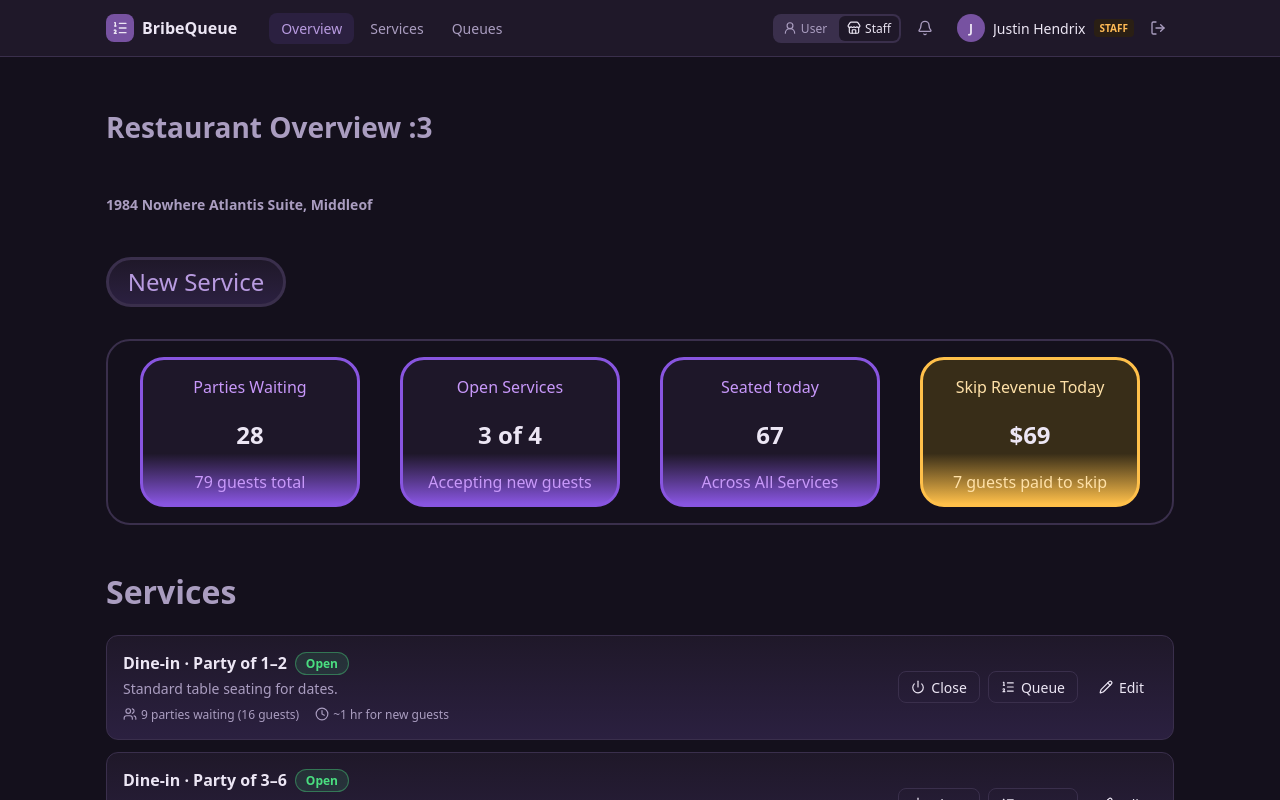
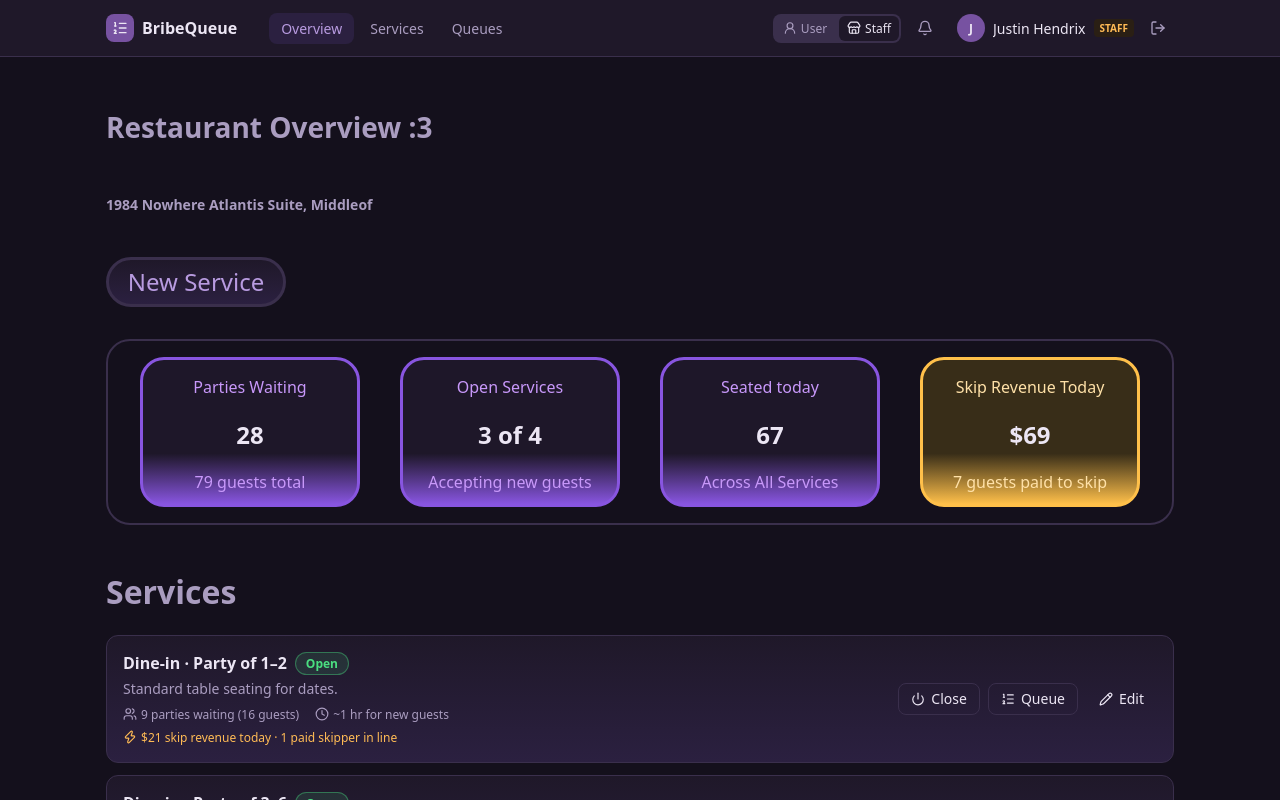
Before and after one commit to COSC-4353-Group-Project/SoftwareDesign, a React (Vite) app: page /admin-board in a window 1280 px wide. Shown: the top 800 px of the page. Built offline with nearby package versions, Linux system fonts and the light colour scheme.

Commit message:
Added premium text to admin page
how much earned from each service in the summary page.

```diff
--- a/src/pages/AdminDashboard.css
+++ b/src/pages/AdminDashboard.css
@@ -157,6 +157,16 @@
     gap: 4px;
 }
 
+/* skip revenue line: same premium orange as the skip panel and My Queue */
+.admin-service-skip {
+    display: flex;
+    align-items: center;
+    gap: 4px;
+    margin: 6px 0 0;
+    font-size: 12px;
+    color: var(--color-orange);
+}
+
 /* Funny little button work  */
 
 /* media  stuff handles large screens, other handle smaller phones. hopefullyitwork. :(*/
--- a/src/pages/AdminDashboard.jsx
+++ b/src/pages/AdminDashboard.jsx
@@ -1,14 +1,16 @@
 import { useState } from 'react'
 import { Link } from 'react-router-dom'
-import { Clock, ListOrdered, Pencil, Power, Users } from 'lucide-react'
+import { Clock, ListOrdered, Pencil, Power, Users, Zap } from 'lucide-react'
 import './AdminDashboard.css'
 
 // legit just copied from the admin service page.
+// skipRevenue = dollars paid to skip today, skippersWaiting = paid skippers still in line.
+// These add up to the stat boxes: 28 parties, 79 guests, $69 skip revenue (7 guests paid: 3 + 3 + 1).
 const MOCK_SERVICES = [
-    { id: 1, name: 'Dine-in · Party of 1–2', description: 'Standard table seating for dates.', duration: 6, waiting: 9, guests: 16, isOpen: true },
-    { id: 2, name: 'Dine-in · Party of 3–6', description: 'Larger tables and booths. Longer Wait-Time.', duration: 9, waiting: 14, guests: 56, isOpen: true },
-    { id: 3, name: 'Bar Seating', description: 'First-come bar stools. Bartender Service', duration: 4, waiting: 5, guests: 8, isOpen: true },
-    { id: 4, name: 'Patio', description: 'Outdoor tables. Closed when it rains.', duration: 5, waiting: 0, guests: 0, isOpen: false },
+    { id: 1, name: 'Dine-in · Party of 1–2', description: 'Standard table seating for dates.', duration: 6, waiting: 9, guests: 16, skipRevenue: 21, skippersWaiting: 1, isOpen: true },
+    { id: 2, name: 'Dine-in · Party of 3–6', description: 'Larger tables and booths. Longer Wait-Time.', duration: 9, waiting: 14, guests: 56, skipRevenue: 36, skippersWaiting: 2, isOpen: true },
+    { id: 3, name: 'Bar Seating', description: 'First-come bar stools. Bartender Service', duration: 4, waiting: 5, guests: 7, skipRevenue: 12, skippersWaiting: 1, isOpen: true },
+    { id: 4, name: 'Patio', description: 'Outdoor tables. Closed when it rains.', duration: 5, waiting: 0, guests: 0, skipRevenue: 0, skippersWaiting: 0, isOpen: false },
 ]
 
 // Turns minutes into human(XD) text: 0 to "Now", 45 to "45 min", 135 to "2 hr 15 min".
@@ -105,6 +107,15 @@ function AdminDashboard(){
                                         : ' Not taking new guests'}
                                 </span>
                             </div>
+
+                            {/* orange skip revenue line, only shows up if someone paid to skip in this service today (when backend works) */}
+                            {service.skipRevenue > 0 && (
+                                <p className="admin-service-skip">
+                                    <Zap size={14} /> ${service.skipRevenue} skip revenue today
+                                    {service.skippersWaiting > 0 &&
+                                        ` · ${service.skippersWaiting} paid skipper${service.skippersWaiting === 1 ? '' : 's'} in line`}
+                                </p>
+                            )}
                         </div>
 
                         {/* ===== Funny little button work ===== */}
```
